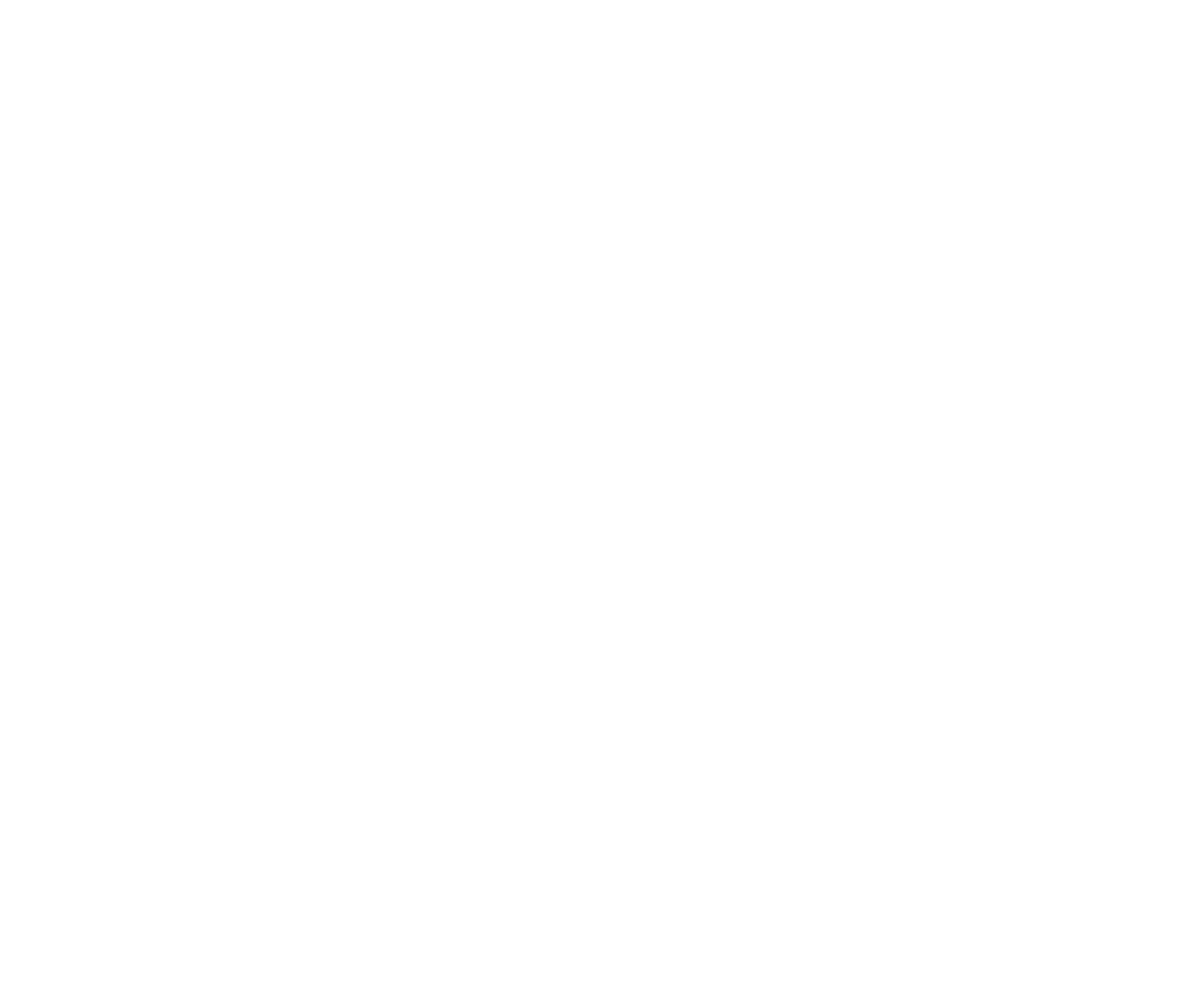
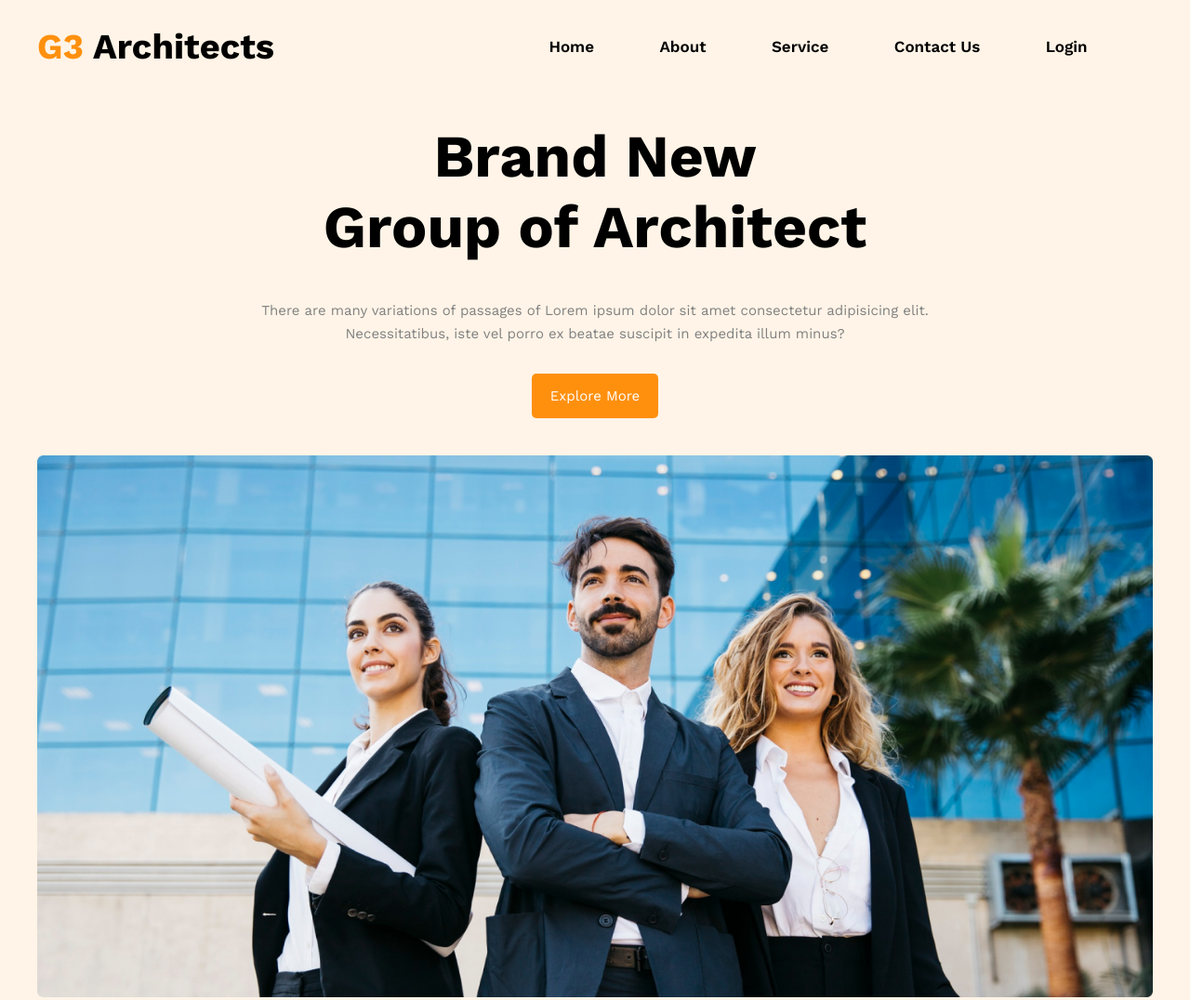
Before and after one commit to rakib5561/G3-architect, a plain HTML site: page index.html in a window 1280 px wide. Shown: the top 1076 px of the page at 93% size. Before the commit the page ends 800 px from the top, so only its background shows below. Drawn offline with nearby package versions, Linux system fonts and the light colour scheme.

Commit message:
header section added

```diff
--- a/index.html
+++ b/index.html
@@ -10,7 +10,39 @@
     <link rel="stylesheet" href="./style/style.css" />
   </head>
   <body>
-    <header></header>
+    <!-- Start Header -->
+    <header id="header-part">
+      <div class="container">
+        <!-- praimary menu -->
+        <nav class="nav-bar">
+          <div class="logo">
+            <a href="index.html"><span>G3</span> Architects</a>
+          </div>
+          <ul class="menu-items">
+            <li><a href="#">Home</a></li>
+            <li><a href="#">About</a></li>
+            <li><a href="#">Service</a></li>
+            <li><a href="#">Contact Us</a></li>
+            <li><a href="#">Login</a></li>
+          </ul>
+        </nav>
+
+        <div class="header-content">
+          <h1>
+            Brand New <br />
+            Group of Architect
+          </h1>
+          <p>
+            There are many variations of passages of Lorem ipsum dolor sit amet
+            consectetur adipisicing elit. Necessitatibus, iste vel porro ex
+            beatae suscipit in expedita illum minus?
+          </p>
+          <button class="reglr-btn">Explore more</button>
+          <img src="./images/banner.png" alt="" />
+        </div>
+      </div>
+    </header>
+    <!-- End Header -->
     <section></section>
     <footer></footer>
   </body>
--- a/style/style.css
+++ b/style/style.css
@@ -1,5 +1,111 @@
+/* Google fonts import */
+@import url("https://fonts.googleapis.com/css2?family=Work+Sans:ital,wght@0,400;0,500;0,600;0,700;0,800;0,900;1,100;1,200;1,300;1,400;1,500;1,600;1,700;1,900&display=swap");
 * {
   margin: 0;
   padding: 0;
   box-sizing: border-box;
+  font-family: "Work Sans", sans-serif;
 }
+.container {
+  max-width: 1240px;
+  margin: 0 auto;
+  overflow: hidden;
+  padding: 0px 20px;
+}
+
+#header-part {
+  padding: 10px 0px;
+  background-color: #fff4e7;
+  margin-bottom: 50px;
+}
+
+.header-content {
+  width: 100%;
+  text-align: center;
+}
+
+.nav-bar {
+  width: 100%;
+  height: 80px;
+  display: flex;
+  justify-content: center;
+  align-items: center;
+  align-content: space-between;
+}
+.logo {
+  width: 35%;
+  margin-right: 5%;
+}
+
+.logo a {
+  color: black;
+  font-size: 38px;
+  text-decoration: none;
+  width: 16%;
+  font-weight: bolder;
+}
+
+.logo a span {
+  color: #ff900e;
+}
+
+.menu-items {
+  width: 60%;
+  display: flex;
+  justify-content: space-evenly;
+}
+
+.menu-items li {
+  list-style-type: none;
+}
+
+.menu-items li a {
+  color: black;
+  cursor: pointer;
+  text-decoration: none;
+  font-size: 17px;
+  font-weight: 600;
+}
+
+.menu-items li a:hover {
+  color: #ff900e;
+}
+
+.header-content h1 {
+  font-size: 64px;
+  font-weight: bold;
+  padding: 40px 10px;
+}
+
+.header-content p {
+  color: grey;
+  width: 780px;
+  margin: 0 auto;
+  text-align: center;
+  font-size: 15px;
+  line-height: 25px;
+  padding-bottom: 30px;
+}
+
+.reglr-btn {
+  color: white;
+  font-size: 15px;
+  text-transform: capitalize;
+  padding: 15px 20px;
+  margin-bottom: 40px;
+  background-color: #ff900e;
+  border: none;
+  border-radius: 5px;
+  cursor: pointer;
+  transition: 0.2s all ease-in-out;
+}
+
+.reglr-btn:hover {
+  color: white;
+  background-color: black;
+}
+
+.header-content img {
+  width: 100%;
+  margin-bottom: 25px;
+}
```
